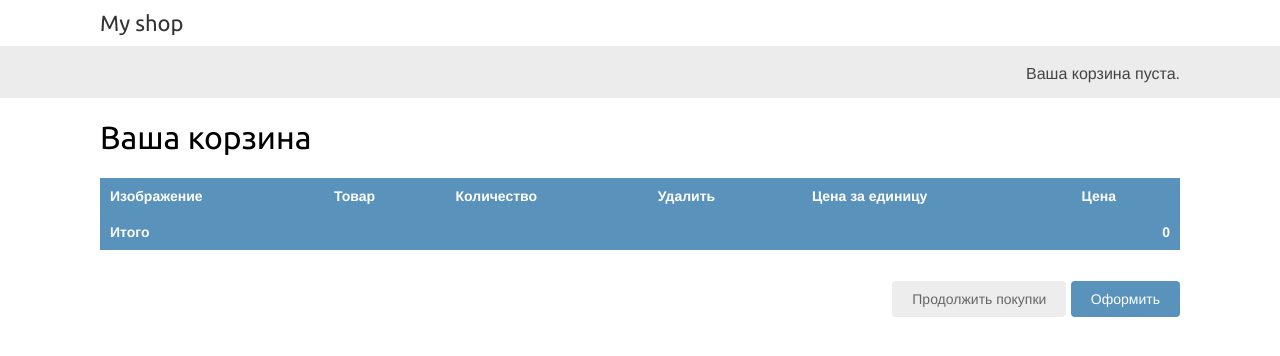
After one commit to rufreedomman/django_online_shop, a Django app: page /cart/ in a window 1280 px wide. The commit adds this page. Shown: the top 356 px of the page. Run offline with Django 4.2, Linux system fonts and the light colour scheme.

Commit message:
implement user's cart

```diff
--- a/myshop/cart/cart.py
+++ b/myshop/cart/cart.py
@@ -1,6 +1,8 @@
 from decimal import Decimal
+
 from django.conf import settings
-from myshop.shop.models import Product
+
+from shop.models import Product
 
 
 class Cart(object):
--- /dev/null
+++ b/myshop/cart/context_processors.py
@@ -0,0 +1,5 @@
+from .cart import Cart
+
+
+def cart(request):
+    return {'cart': Cart(request)}
--- /dev/null
+++ b/myshop/cart/forms.py
@@ -0,0 +1,12 @@
+from django import forms
+
+PRODUCT_QUANTITY_CHOICES = [(i, str(i)) for i in range(1, 21)]
+
+
+class CartAddProductForm(forms.Form):
+    quantity = forms.TypedChoiceField(
+                                choices=PRODUCT_QUANTITY_CHOICES,
+                                coerce=int)
+    update = forms.BooleanField(required=False,
+                                initial=False,
+                                widget=forms.HiddenInput)
--- /dev/null
+++ b/myshop/cart/templates/cart/detail.html
@@ -0,0 +1,56 @@
+{% extends "shop/base.html" %}
+{% load static %}
+
+{% block title %}Ваша корзина{% endblock title %}
+
+{% block content %}
+<h1>Ваша корзина</h1>
+<table class="cart">
+  <thead>
+  <tr>
+    <th>Изображение</th>
+    <th>Товар</th>
+    <th>Количество</th>
+    <th>Удалить</th>
+    <th>Цена за единицу</th>
+    <th>Цена</th>
+  </tr>
+  </thead>
+  <tbody>
+  {% for item in cart %}
+    {% with product=item.product %}
+    <tr>
+      <td>
+        <a href="{{ product.get_absolute_url }}">
+          <img src="{% if product.image %}{{ product.image.url }}{% else %}
+          {% static 'img/no_image.png' %}{% endif %}">
+        </a>
+      </td>
+      <td>{{ product.name }}</td>
+      <td>
+        <form action="{% url 'cart:cart_add' product.id %}" method="post">
+          {{ item.update_quantity_form.quantity }}
+          {{ item.update_quantity_form.update }}
+          <input type="submit" value="Изменить">
+          {% csrf_token %}
+        </form>
+      </td>
+      <td><a href="{% url 'cart:cart_remove' product.id %}">Удалить</a></td>
+      <td class="num">{{ item.price }}</td>
+      <td class="num">{{ item.total_price }}</td>
+    </tr>
+    {% endwith %}
+  {% endfor %}
+  <tr class="total">
+    <td>Итого</td>
+    <td colspan="4"></td>
+    <td class="num">{{ cart.get_total_price }}</td>
+  </tr>
+  </tbody>
+</table>
+<p class="text-right">
+  <a href="{% url 'shop:product_list' %}" class="button light">Продолжить
+    покупки</a>
+  <a href="#" class="button">Оформить</a>
+</p>
+{% endblock content %}
--- /dev/null
+++ b/myshop/cart/urls.py
@@ -0,0 +1,10 @@
+from django.urls import path
+from . import views
+
+app_name = 'cart'
+
+urlpatterns = [
+    path('', views.cart_detail, name='cart_detail'),
+    path('add/<int:product_id>/', views.cart_add, name='cart_add'),
+    path('remove/<int:product_id>/', views.cart_remove, name='cart_remove'),
+]
--- a/myshop/cart/views.py
+++ b/myshop/cart/views.py
@@ -1,3 +1,36 @@
-from django.shortcuts import render
+from django.shortcuts import get_object_or_404, redirect, render
+from django.views.decorators.http import require_POST
 
-# Create your views here.
+from shop.models import Product
+
+from .cart import Cart
+from .forms import CartAddProductForm
+
+
+@require_POST
+def cart_add(request, product_id):
+    cart = Cart(request)
+    product = get_object_or_404(Product, id=product_id)
+    form = CartAddProductForm(request.POST)
+    if form.is_valid():
+        cd = form.cleaned_data
+        cart.add(product=product,
+                 quantity=cd['quantity'],
+                 update_quantity=cd['update'])
+    return redirect('cart:cart_detail')
+
+
+def cart_remove(request, product_id):
+    cart = Cart(request)
+    product = get_object_or_404(Product, id=product_id)
+    cart.remove(product)
+    return redirect('cart:cart_detail')
+
+
+def cart_detail(request):
+    cart = Cart(request)
+    for item in cart:
+        item['update_quantity_form'] = CartAddProductForm(
+            initial={'quantity': item['quantity'],
+                     'update': True})
+    return render(request, 'cart/detail.html', {'cart': cart})
--- a/myshop/myshop/settings.py
+++ b/myshop/myshop/settings.py
@@ -51,6 +51,7 @@ TEMPLATES = [
                 'django.template.context_processors.request',
                 'django.contrib.auth.context_processors.auth',
                 'django.contrib.messages.context_processors.messages',
+                'cart.context_processors.cart',
             ],
         },
     },
--- a/myshop/myshop/urls.py
+++ b/myshop/myshop/urls.py
@@ -5,6 +5,7 @@ from django.urls import include, path
 
 urlpatterns = [
     path('admin/', admin.site.urls),
+    path('cart/', include('cart.urls', namespace='cart')),
     path('', include('shop.urls', namespace='shop')),
 ]
 
--- a/myshop/shop/templates/shop/base.html
+++ b/myshop/shop/templates/shop/base.html
@@ -1,4 +1,5 @@
 {% load static %}
+{% load pluralize %}
 <!DOCTYPE html>
 <html>
 <head>
@@ -11,7 +12,19 @@
   <a href="/" class="logo">My shop</a>
 </div>
 <div id="subheader">
-  <div class="cart">Корзина пуста.</div>
+  <div class="cart">
+      {% with total_items=cart|length %}
+        {% if cart|length > 0 %}
+          Корзина:
+          <a href="{% url 'cart:cart_detail' %}">
+          {{ total_items }}{{ total_items|ru_pluralize:"товар, товара, товаров" }} на сумму
+          {{ cart.get_total_price }}
+          </a>
+        {% else %}
+          Ваша корзина пуста.
+        {% endif %}
+      {% endwith %}
+  </div>
 </div>
 <div id="content">
   {% block content %}{% endblock content %}
--- a/myshop/shop/views.py
+++ b/myshop/shop/views.py
@@ -1,6 +1,7 @@
 from django.shortcuts import get_object_or_404, render
 
 from .models import Category, Product
+from cart.forms import CartAddProductForm
 
 
 def product_list(request, category_slug=None):
@@ -18,4 +19,7 @@ def product_list(request, category_slug=None):
 
 def product_detail(request, id, slug):
     product = get_object_or_404(Product, id=id, slug=slug, available=True)
-    return render(request, 'shop/product/detail.html', {'product': product})
+    cart_product_form = CartAddProductForm()
+    return render(request, 'shop/product/detail.html',
+                  {'product': product,
+                   'cart_product_form': cart_product_form})
```
Also changed, not shown: myshop/shop/templates/shop/product/detail.html (+7 -2 lines), myshop/shop/templatetags/pluralize.py (added, +18 -0 lines), myshop/shop/templatetags/__init__.py (added).
